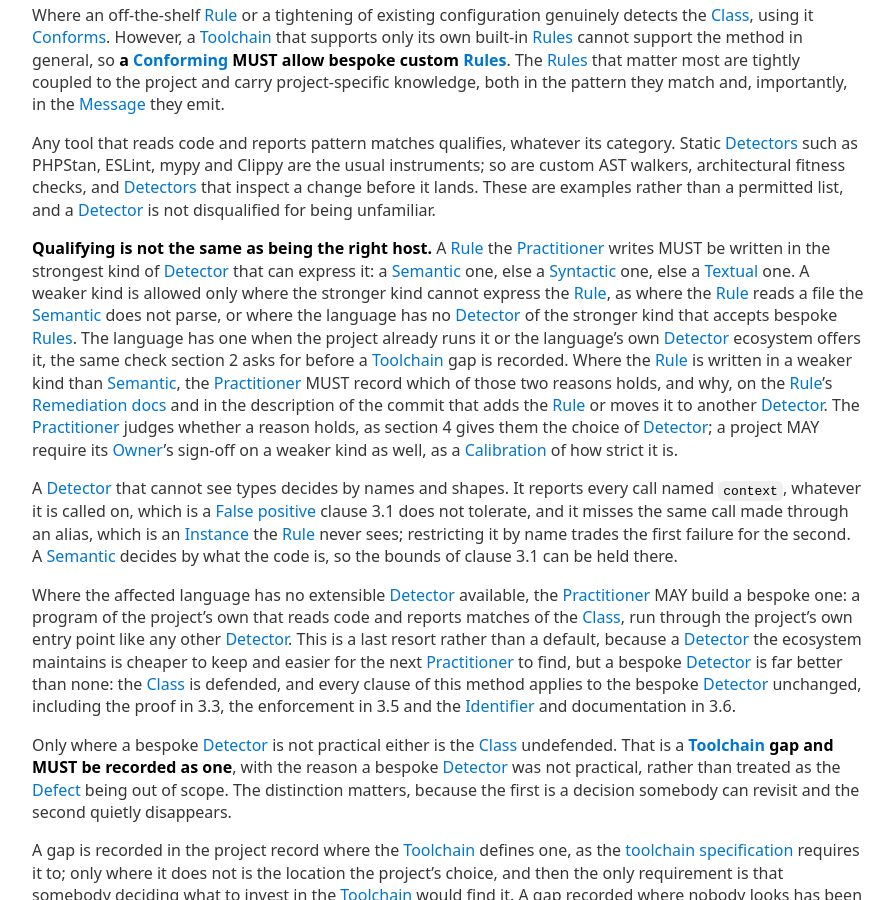
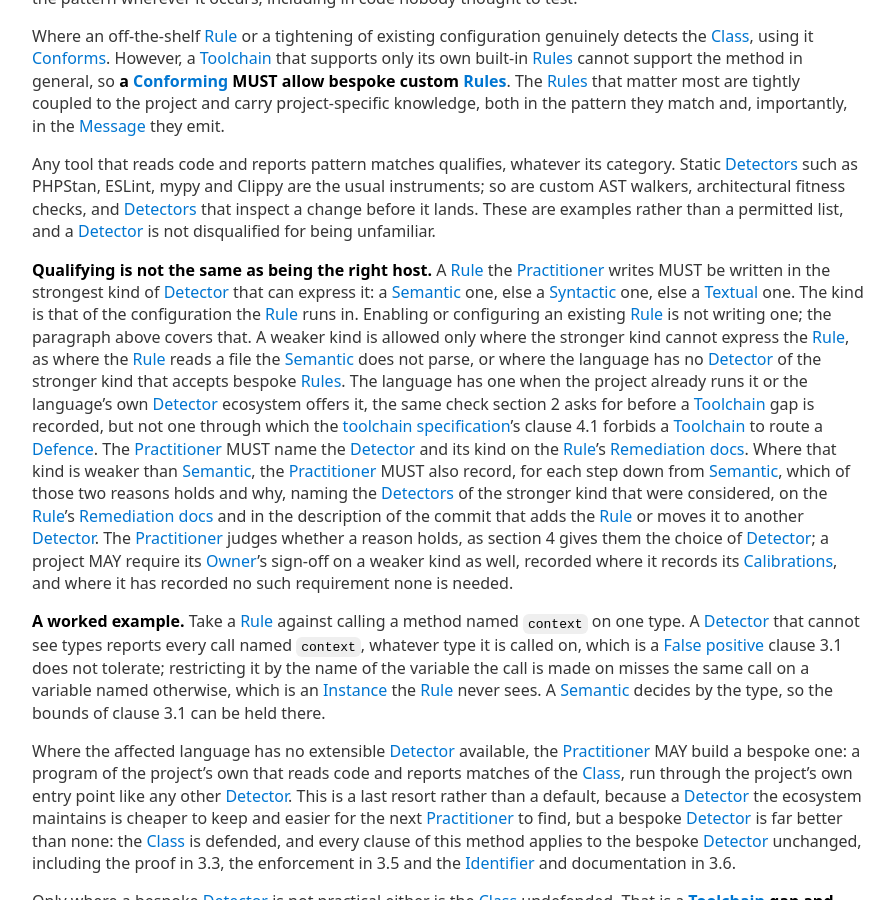
Before and after one commit to Defence-Before-Fix/defence-before-fix.github.io, a Jekyll site: the page built from SPEC.md, in a window 1280 px wide and 900 px high, scrolled down 9871 px. Shown: the whole window, without its empty margins (192-1086 px from the left). Built offline with Jekyll 4.4.1, drawn with Linux system fonts in a browser that asks for light colours; our own code applies the rules of GitHub Pages for plain Markdown files; some of the changed text lies outside the part shown.

Commit message:
Method 3.2 and detector 8: apply the rulings on review 2
The kind of detector is that of the configuration a rule runs in;
enabling or configuring an existing rule is not writing one; a
semantic host a toolchain may not route a defence through under
toolchain clause 4.1 does not count. The remediation docs always name
the detector and its kind, and each step down from semantic records
its reason with the stronger detectors considered. The owner's
sign-off is a recorded project requirement, not a calibration; section
4's dividing line, the section 3 map and section 7's gloss carry it.
Syntactic and semantic are defined by whether a detector sees the
types of values; Semgrep leaves the examples. The context paragraph
is a marked worked example without the alias claim. Appendix A names
the kind, the move and the sign-off; agent surfaces rebuilt.

Detector section 8 names the kind per graded configuration and credits
none reachable only through a hosted service or licence tier; section
9 names that as its one obligation on whoever gives a verdict.
README, PRIMER and the mypy and semgrep register pages defer to 3.2.

Co-Authored-By: Claude Opus 5.5 <noreply@anthropic.com>

```diff
--- a/SPEC.md
+++ b/SPEC.md
@@ -70,7 +70,7 @@ The harm a [Class] causes, which is **not necessarily a failure**. It may be a f
 
 #### Detector
 
-A tool that reads code without executing it and reports occurrences of a pattern. A [Detector] is not a [Runner]. By what it can see, a [Detector] is [Textual], [Syntactic] or [Semantic], and clause 3.2 says which kind a [Rule] is written in. What a [Detector] must offer so that a [Practitioner] can write, prove, run and resolve a [Rule] in it is specified in the [detector specification](DETECTOR-SPEC.md).
+A tool that reads code without executing it and reports occurrences of a pattern. A [Detector] is not a [Runner]. By what it can see in the configuration it runs in, a [Detector] is [Textual], [Syntactic] or [Semantic], and clause 3.2 says which kind a [Rule] is written in. What a [Detector] must offer so that a [Practitioner] can write, prove, run and resolve a [Rule] in it is specified in the [detector specification](DETECTOR-SPEC.md).
 
 #### Runner
 
@@ -82,11 +82,11 @@ Of a [Detector]: seeing the code only as text, as grep does. It sees how the cod
 
 #### Syntactic
 
-Of a [Detector]: seeing the parse tree of the code, without types, as ast-grep and Semgrep do. It sees the structure, but knows what a name refers to only by the name.
+Of a [Detector]: seeing the parse tree of the code but not the types of values, as ast-grep does. It sees the structure, but cannot tell apart two calls of the same name on values of different types.
 
 #### Semantic
 
-Of a [Detector]: seeing types, resolved symbols and data flow, as PHPStan, mypy, Clippy, Dylint and ESLint with typescript-eslint's type information do. It sees what a name refers to and what type a value has, whatever either is called. The same [Detector] can be [Syntactic] in one configuration and [Semantic] in another: ESLint without type information is [Syntactic]. A [Semantic] [Detector] need not accept bespoke [Rules]: Clippy does not, and in Rust a project's own [Semantic] [Rules] are written for Dylint.
+Of a [Detector]: seeing the types of values as the language's type system resolves them, and so what a name refers to, as PHPStan, mypy, Clippy, Dylint and ESLint with typescript-eslint's type information do. The same [Detector] can be [Syntactic] in one configuration and [Semantic] in another: ESLint without type information is [Syntactic]. A [Semantic] [Detector] need not accept bespoke [Rules]: Clippy does not, and in Rust a project's own [Semantic] [Rules] are written for Dylint.
 
 #### Rule
 
@@ -227,14 +227,14 @@ the [Defence] it implies is ever reached.
 
 Six clauses, in order. In brief, before the detail:
 
-| Clause | The [Practitioner] MUST                                                                                     | The record shows                                                                                                                                     | Goes to the [Owner] under section 4                                                                  |
-| ------ | ----------------------------------------------------------------------------------------------------------- | ---------------------------------------------------------------------------------------------------------------------------------------------------- | ---------------------------------------------------------------------------------------------------- |
-| 3.1    | Name the [Class] the [Defect] belongs to, bounded both ways, after an independent search                    | The [Class], the [Hazard] sentence, the two search techniques, the next wider [Rule] not built, whether a [Runner] check pins the reported behaviour | Whether the next wider [Rule] is built, and whether the [Rule] stays narrower than the search showed |
-| 3.2    | Express the [Class] as a [Rule] in the strongest kind of [Detector] that can express it, never a test       | The [Rule], why it is in a weaker kind than [Semantic] where it is, and any [Toolchain] gap that stopped a bespoke one                               | Whether a [Class] that could be defended is left undefended                                          |
-| 3.3    | Make the [Rule] fire, on the [Instance] or a [Fixture], in a commit of its own                              | The red run, and the sentence behind every [Narrowing]                                                                                               | Any exclusion whose sentence cannot be written: that is [Suppression]                                |
-| 3.4    | [Sweep] the whole codebase, record the count, then fix every [Instance]                                     | The count, corroborated, and what was fixed by hand or by pattern                                                                                    | Any [Instance] left unfixed, and any [Baseline]                                                      |
-| 3.5    | Make the [Rule] permanent and [Blocking] in the project's own checks                                        | The green run through the project's entry point, and the recorded decision behind any [Suppression]                                                  | Removing or disabling the [Rule], and any [Suppression] added to it                                  |
-| 3.6    | Print a terse [Message] with a stable [Identifier] that resolves to documentation versioned with the [Rule] | The [Remediation docs]                                                                                                                               | Nothing                                                                                              |
+| Clause | The [Practitioner] MUST                                                                                     | The record shows                                                                                                                                     | Goes to the [Owner] under section 4                                                                                              |
+| ------ | ----------------------------------------------------------------------------------------------------------- | ---------------------------------------------------------------------------------------------------------------------------------------------------- | -------------------------------------------------------------------------------------------------------------------------------- |
+| 3.1    | Name the [Class] the [Defect] belongs to, bounded both ways, after an independent search                    | The [Class], the [Hazard] sentence, the two search techniques, the next wider [Rule] not built, whether a [Runner] check pins the reported behaviour | Whether the next wider [Rule] is built, and whether the [Rule] stays narrower than the search showed                             |
+| 3.2    | Express the [Class] as a [Rule] in the strongest kind of [Detector] that can express it, never a test       | The [Rule], its [Detector] and kind, why it is in a weaker kind than [Semantic] where it is, and any [Toolchain] gap that stopped a bespoke one      | Whether a [Class] that could be defended is left undefended, and a weaker kind where the project requires the [Owner]'s sign-off |
+| 3.3    | Make the [Rule] fire, on the [Instance] or a [Fixture], in a commit of its own                              | The red run, and the sentence behind every [Narrowing]                                                                                               | Any exclusion whose sentence cannot be written: that is [Suppression]                                                            |
+| 3.4    | [Sweep] the whole codebase, record the count, then fix every [Instance]                                     | The count, corroborated, and what was fixed by hand or by pattern                                                                                    | Any [Instance] left unfixed, and any [Baseline]                                                                                  |
+| 3.5    | Make the [Rule] permanent and [Blocking] in the project's own checks                                        | The green run through the project's entry point, and the recorded decision behind any [Suppression]                                                  | Removing or disabling the [Rule], and any [Suppression] added to it                                                              |
+| 3.6    | Print a terse [Message] with a stable [Identifier] that resolves to documentation versioned with the [Rule] | The [Remediation docs]                                                                                                                               | Nothing                                                                                                                          |
 
 The fourth column is what an [Agent] or other [Practitioner] MUST NOT decide alone, clause by
 clause; section 4 states the full list and governs where the two differ.
@@ -410,22 +410,29 @@ are examples rather than a permitted list, and a [Detector] is not disqualified
 
 **Qualifying is not the same as being the right host.** A [Rule] the [Practitioner] writes MUST
 be written in the strongest kind of [Detector] that can express it: a [Semantic] one, else a
-[Syntactic] one, else a [Textual] one. A weaker kind is allowed only where the stronger kind
-cannot express the [Rule], as where the [Rule] reads a file the [Semantic] [Detector] does not
-parse, or where the language has no [Detector] of the stronger kind that accepts bespoke [Rules].
-The language has one when the project already runs it or the language's own [Detector] ecosystem
-offers it, the same check section 2 asks for before a [Toolchain] gap is recorded. Where the
-[Rule] is written in a weaker kind than [Semantic], the [Practitioner] MUST record which of those
-two reasons holds, and why, on the [Rule]'s [Remediation docs] and in the description of the
-commit that adds the [Rule] or moves it to another [Detector]. The [Practitioner] judges whether
-a reason holds, as section 4 gives them the choice of [Detector]; a project MAY require its
-[Owner]'s sign-off on a weaker kind as well, as a [Calibration] of how strict it is.
+[Syntactic] one, else a [Textual] one. The kind is that of the configuration the [Rule] runs in.
+Enabling or configuring an existing [Rule] is not writing one; the paragraph above covers that. A
+weaker kind is allowed only where the stronger kind cannot express the [Rule], as where the
+[Rule] reads a file the [Semantic] [Detector] does not parse, or where the language has no
+[Detector] of the stronger kind that accepts bespoke [Rules]. The language has one when the
+project already runs it or the language's own [Detector] ecosystem offers it, the same check
+section 2 asks for before a [Toolchain] gap is recorded, but not one through which the
+[toolchain specification](TOOLING-SPEC.md)'s clause 4.1 forbids a [Toolchain] to route a
+[Defence]. The [Practitioner] MUST name the [Detector] and its kind on the [Rule]'s
+[Remediation docs]. Where that kind is weaker than [Semantic], the [Practitioner] MUST also
+record, for each step down from [Semantic], which of those two reasons holds and why, naming the
+[Detectors] of the stronger kind that were considered, on the [Rule]'s [Remediation docs] and in
+the description of the commit that adds the [Rule] or moves it to another [Detector]. The
+[Practitioner] judges whether a reason holds, as section 4 gives them the choice of [Detector]; a
+project MAY require its [Owner]'s sign-off on a weaker kind as well, recorded where it records
+its [Calibrations], and where it has recorded no such requirement none is needed.
 
-A [Detector] that cannot see types decides by names and shapes. It reports every call named
-`context`, whatever it is called on, which is a [False positive] clause 3.1 does not tolerate, and
-it misses the same call made through an alias, which is an [Instance] the [Rule] never sees;
-restricting it by name trades the first failure for the second. A [Semantic] [Detector] decides by
-what the code is, so the bounds of clause 3.1 can be held there.
+**A worked example.** Take a [Rule] against calling a method named `context` on one type. A
+[Detector] that cannot see types reports every call named `context`, whatever type it is called
+on, which is a [False positive] clause 3.1 does not tolerate; restricting it by the name of the
+variable the call is made on misses the same call on a variable named otherwise, which is an
+[Instance] the [Rule] never sees. A [Semantic] [Detector] decides by the type, so the bounds of
+clause 3.1 can be held there.
 
 Where the affected language has no extensible [Detector] available, the [Practitioner] MAY build a
 bespoke one: a program of the project's own that reads code and reports matches of the [Class], run
@@ -822,7 +829,8 @@ they do not.
   than that the [Hazard] is absent from what it would add. The [Instances] the search found are
   fixed regardless; what stays with the [Owner] is the [Class] left partly undefended.
 
-The dividing line is that the [Practitioner] decides **how the [Defence] is built** and the [Owner]
+The dividing line is that the [Practitioner] decides **how the [Defence] is built**, save a weaker
+kind of [Detector] where the project requires the [Owner]'s sign-off on it, and the [Owner]
 decides **what the codebase is permitted to keep**. An [Agent] MUST NOT [Baseline], suppress or
 knowingly leave an [Instance] unfixed on its own authority, whatever the [Instance] count turns out to
 be.
@@ -927,7 +935,8 @@ the verdict that they were rests on reproduction, as this section closes by requ
 report.
 
 **A [Defence] [Conforms]** if it satisfies clauses 3.1, 3.2, 3.3, 3.5 and 3.6: it is drawn to a
-[Class] within both bounds and not to the reported [Instance], it is evaluated by reading code, it
+[Class] within both bounds and not to the reported [Instance], it is evaluated by reading code,
+in the kind of [Detector] clause 3.2 requires, it
 was proven to fire against either the originating [Instance] or [Fixture] code, it fails rather
 than warns, and its [Message] is terse and resolves to [Remediation docs] versioned alongside
 it. A [Defence] can [Conform] whilst the [Sweep] is incomplete; what that describes is a
@@ -1085,8 +1094,10 @@ This appendix restates sections 2 to 4; where the two differ, the sections gover
 > Write a custom [Rule] that detects the [Class], in a tool that reads code rather than running it.
 > Put it in a [Semantic] [Detector], one that sees types and symbols; failing that, one that sees
 > syntax; and only then one that sees text. Use a weaker one only where the stronger one cannot
-> express the [Rule], or the language has none that takes custom [Rules], and write down which,
-> and why, in the [Rule]'s documentation and in the description of the commit that adds it. Draw
+> express the [Rule], or the language has none that takes custom [Rules]. Name the [Detector] and its
+> kind in the [Rule]'s documentation. Where you use a weaker one, write down which reason holds,
+> and why, there and in the description of the commit that adds the [Rule] or moves it to another
+> [Detector], and where the project requires its [Owner]'s sign-off on a weaker one, get it. Draw
 > the [Rule] so that it catches more than the single [Instance] you started from, but never so
 > broadly that it matches code which does not carry the [Hazard].
 >
```
Also changed, not shown: DETECTOR-SPEC.md (+16 -13 lines), PRIMER.md (+2 -1 lines), defence-before-fix-project-prompt.md (+4 -2 lines), tools/mypy.md (+1 -1 lines), tools/semgrep.md (+1 -1 lines), CHANGELOG.md, README.md.
